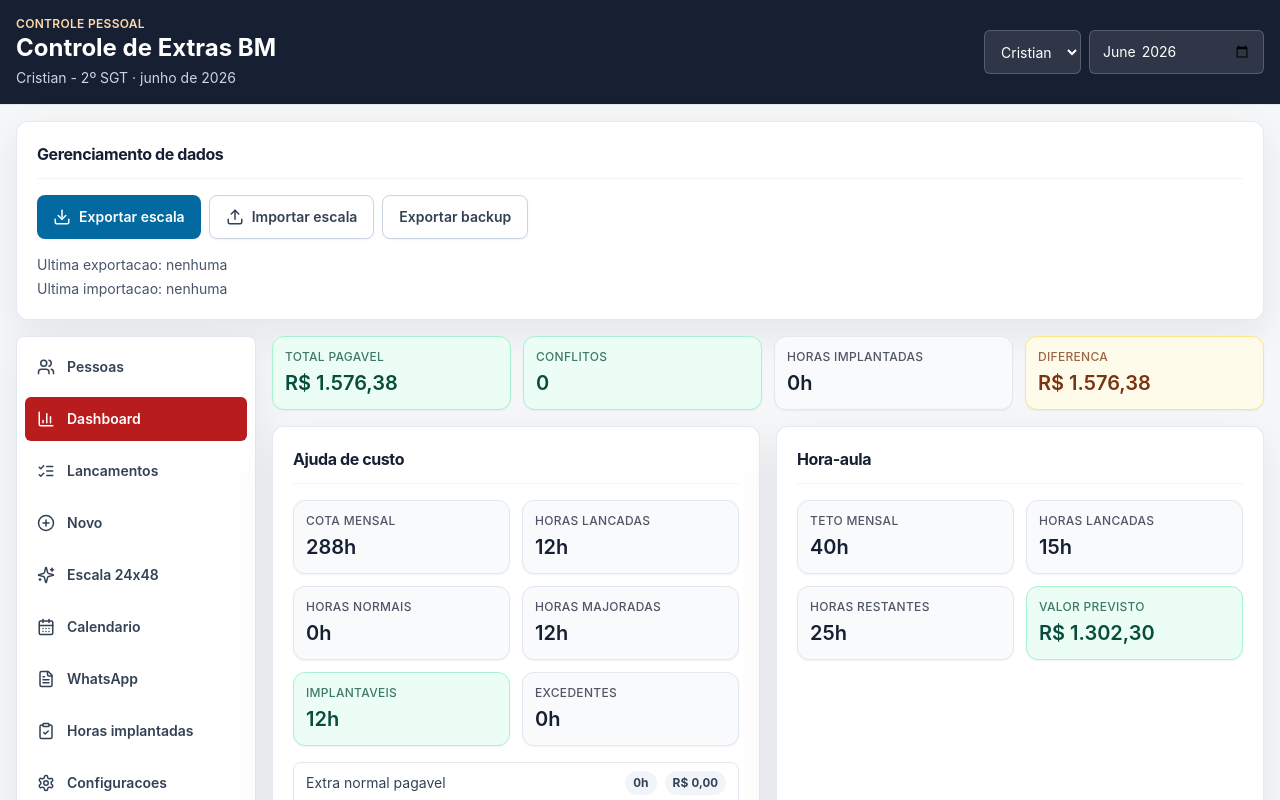
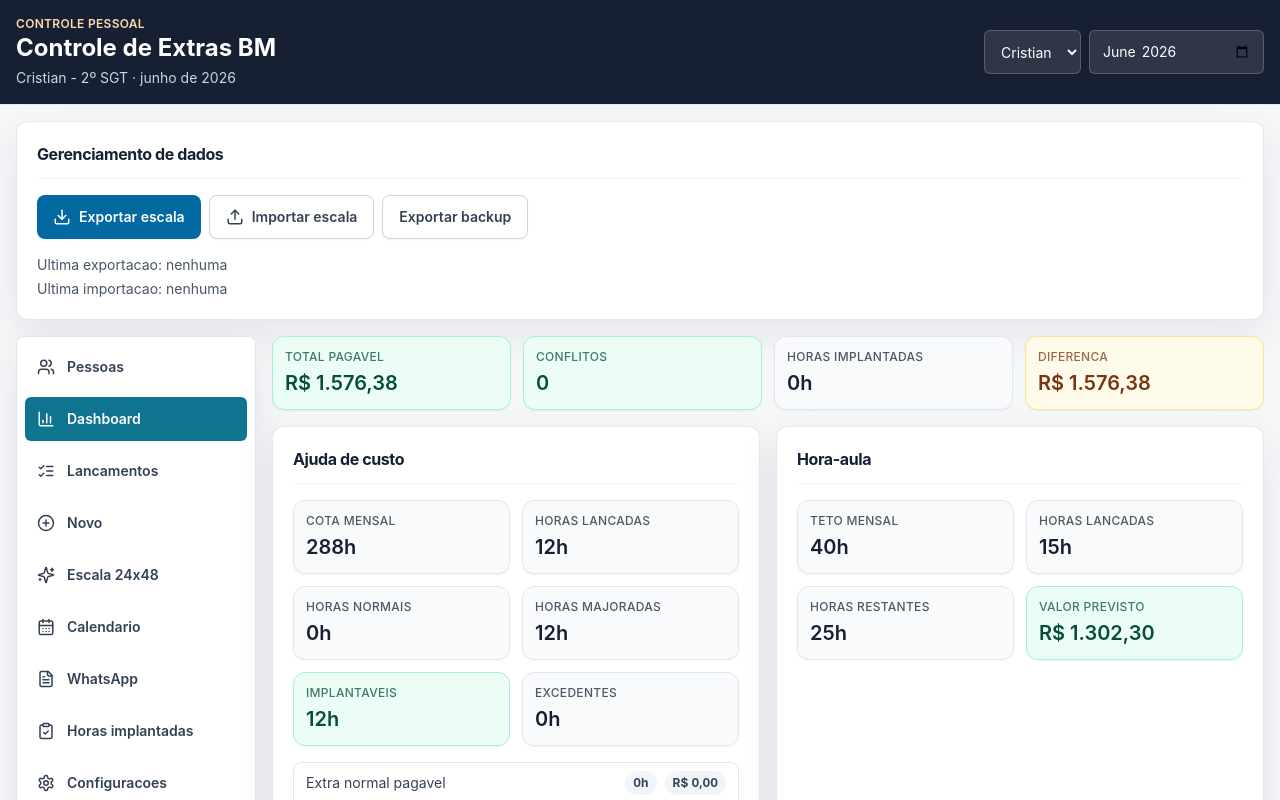
Before and after one commit to MG19-Coder/extra-calculator-cbmpb, a React (Vite) app: page / in a window 1280 px wide. Shown: the top 800 px of the page. Built offline with nearby package versions, Linux system fonts and the light colour scheme.

Commit message:
Change 'rescue' color from #b91c1c to #0e7490
Updated the 'rescue' color in the Tailwind configuration.

```diff
--- a/tailwind.config.js
+++ b/tailwind.config.js
@@ -8,7 +8,7 @@ export default {
       },
       colors: {
         ink: "#172033",
-        rescue: "#b91c1c",
+        rescue: "#0e7490",
         ember: "#f97316",
         moss: "#166534",
         ocean: "#0369a1",
```
